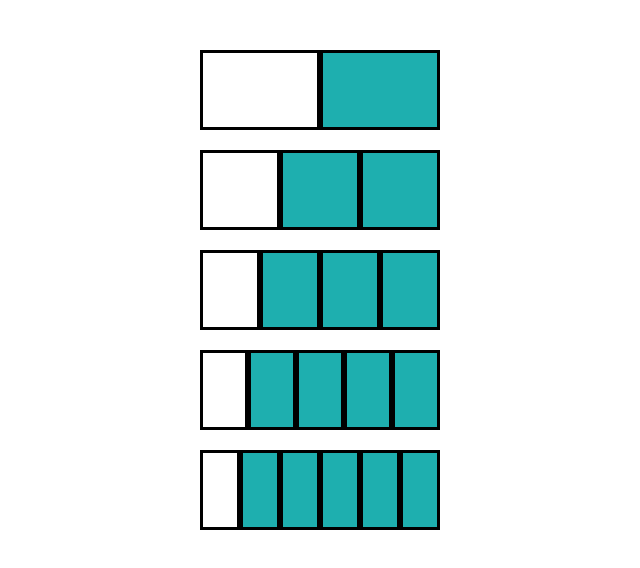
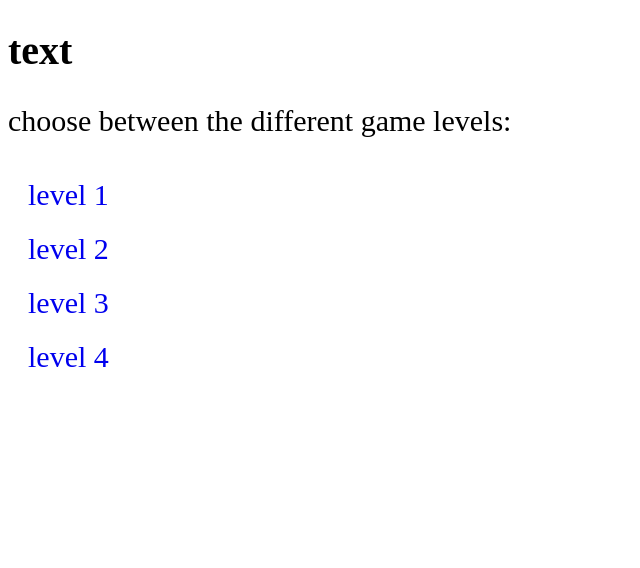
Before and after one commit to javigdeveloper/fractions, a plain HTML site: page index.html in a window 1280 px wide. Shown: the whole page, without its empty margins (0-640 px from the left). Drawn offline with Linux system fonts and the light colour scheme.

Commit message:
more pages

```diff
--- a/index.html
+++ b/index.html
@@ -3,39 +3,17 @@
 <head>
   <meta charset="UTF-8">
   <meta name="viewport" content="width=device-width, initial-scale=1.0">
-  <title>Document</title>
-  <link rel="stylesheet" href="styles.css">
+  <title>Home</title>
+  <link rel="stylesheet" href="styles/homeStyle.css">
 </head>
 <body>
-  <div class="two">
-    <div class="first"></div>
-    <div class="second"></div>
-  </div>
-  <div class="three">
-    <div class="first"></div>
-    <div class="second"></div>
-    <div class="third"></div>
-  </div>
-  <div class="four">
-    <div class="first"></div>
-    <div class="second"></div>
-    <div class="third"></div>
-    <div class="fourth"></div>
-  </div>
-  <div class="five">
-    <div class="first"></div>
-    <div class="second"></div>
-    <div class="third"></div>
-    <div class="fourth"></div>
-    <div class="fifth"></div>
-  </div>
-  <div class="six">
-    <div class="first"></div>
-    <div class="second"></div>
-    <div class="third"></div>
-    <div class="fourth"></div>
-    <div class="fifth"></div>
-    <div class="sixth"></div>
-  </div>
-</body>
+  <h1>text</h1>
+  <p>choose between the different game levels:</p>
+    <div class="levels">
+      <a href="pages/levelOne.html">level 1</a>
+      <a href="pages/levelTwo.html">level 2</a>
+      <a href="pages/levelThree.html">level 3</a>
+      <a href="pages/levelFour.html">level 4</a>
+    </div>
+  </body>
 </html>
--- /dev/null
+++ b/styles/homeStyle.css
@@ -0,0 +1,18 @@
+h1 {
+  font-size: 40px;
+}
+
+p {
+  font-size: 30px;
+}
+
+.levels {
+  display: flex;
+  flex-direction: column;
+}
+
+a {
+  font-size: 30px;
+  text-decoration: none;
+  margin: 10px 20px;
+}
```
Also changed, not shown: pages/levelOne.html (added, +55 -0 lines), pages/levelFour.html (added), pages/levelThree.html (added), pages/levelTwo.html (added), styles/levelOneStyle.css (added), styles/styles.css (renamed from styles.css).
